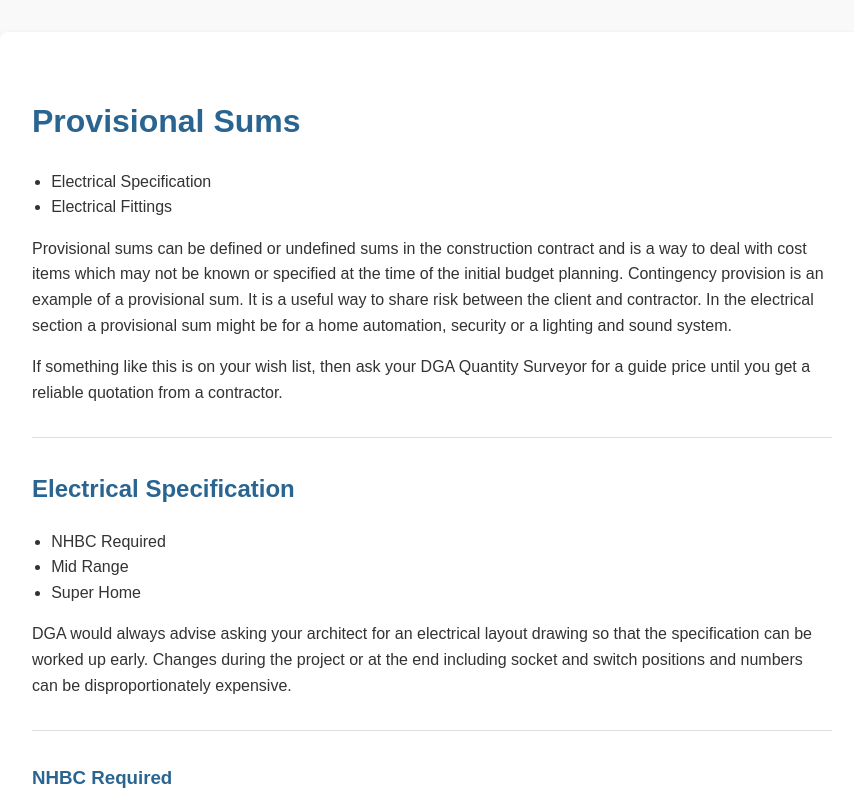
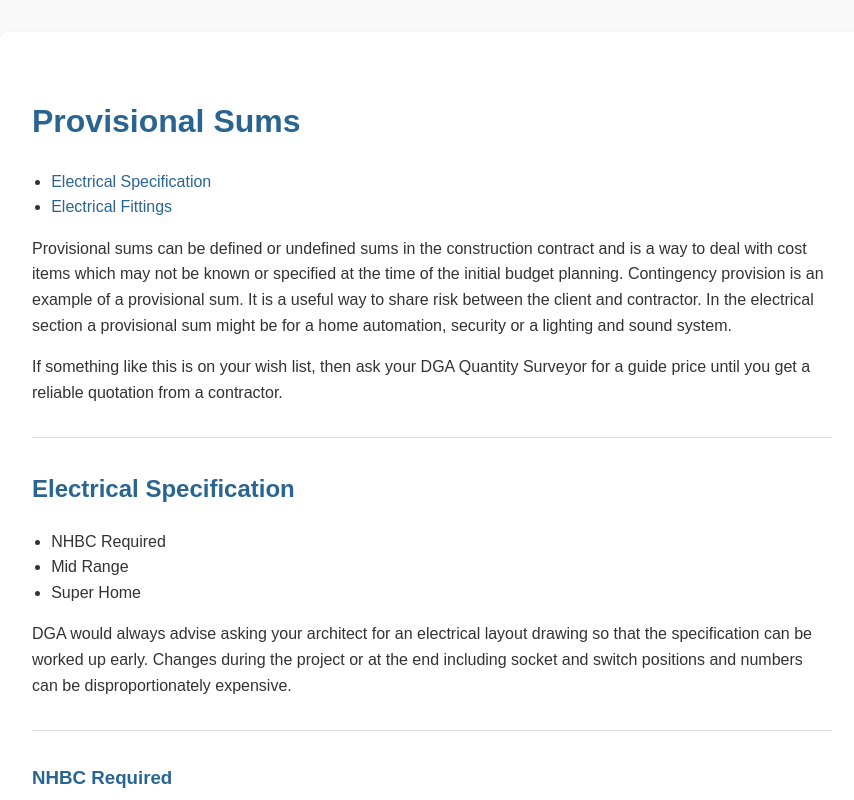
Before and after one commit to nativeneil/dgaplus, a plain HTML site: page provisionals.html in a window 1280 px wide. Shown: the top 800 px of the page, without its empty margins (208-1062 px from the left). Drawn offline with Linux system fonts and the light colour scheme.

Commit message:
Update provisionals.html

```diff
--- a/provisionals.html
+++ b/provisionals.html
@@ -7,8 +7,10 @@
   <style>
     body { font-family: Arial, sans-serif; line-height: 1.6; color: #333; margin: 0; padding: 0; background: #f9f9f9; }
     .container { max-width: 800px; margin: 2rem auto; background: #fff; padding: 2rem; border-radius: 8px; box-shadow: 0 2px 5px rgba(0,0,0,0.1); }
-    h1, h2, h3 { color: #2a6592; margin-top: 2rem; }
+    h1, h2, h3, h4 { color: #2a6592; margin-top: 2rem; }
     ul { margin: 1rem 0; padding-left: 1.2rem; }
+    li a { text-decoration: none; color: #2a6592; }
+    li a:hover { text-decoration: underline; }
     p { margin-bottom: 1rem; }
     hr { border: none; border-top: 1px solid #ddd; margin: 2rem 0; }
     @media (max-width: 600px) { .container { margin: 1rem; padding: 1rem; } }
@@ -18,13 +20,13 @@
   <div class="container" id="provisionals">
     <h1>Provisional Sums</h1>
     <ul>
-      <li>Electrical Specification</li>
-      <li>Electrical Fittings</li>
+      <li><a href="#electrical-specification">Electrical Specification</a></li>
+      <li><a href="#electrical-fittings">Electrical Fittings</a></li>
     </ul>
     <p>Provisional sums can be defined or undefined sums in the construction contract and is a way to deal with cost items which may not be known or specified at the time of the initial budget planning. Contingency provision is an example of a provisional sum. It is a useful way to share risk between the client and contractor. In the electrical section a provisional sum might be for a home automation, security or a lighting and sound system.</p>
     <p>If something like this is on your wish list, then ask your DGA Quantity Surveyor for a guide price until you get a reliable quotation from a contractor.</p>
     <hr>
-    <h2>Electrical Specification</h2>
+    <h2 id="electrical-specification">Electrical Specification</h2>
     <ul>
       <li>NHBC Required</li>
       <li>Mid Range</li>
@@ -41,7 +43,7 @@
     <h3>Super Home</h3>
     <p>This top of the range specification would be capable of supporting technology for controlled heating, air conditioning, lighting, security and audio visual systems.</p>
     <hr>
-    <h2>Electrical Fittings</h2>
+    <h2 id="electrical-fittings">Electrical Fittings</h2>
     <ul>
       <li>White Plastic (MK)</li>
       <li>Chrome / Stainless Steel (MK)</li>
```
